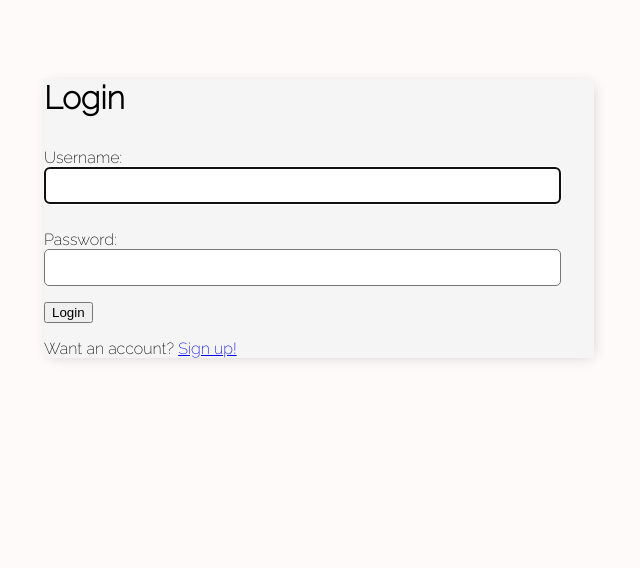
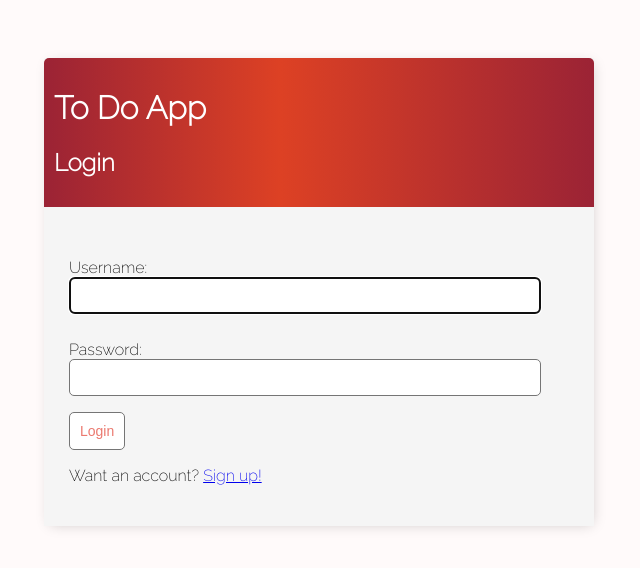
Before and after one commit to RobinGunarathna/todo-app, a Django app: page /login/ in a window 1280 px wide. Shown: the top 568 px of the page, without its empty margins (321-961 px from the left). Run offline with Django 3.2, Linux system fonts and the light colour scheme.

Commit message:
added a h1 to login.html and allmost done styling register.html

```diff
--- a/todo_base/templates/todo_base/login.html
+++ b/todo_base/templates/todo_base/login.html
@@ -1,10 +1,15 @@
 {% extends 'todo_base/main.html' %}
 {% block content %}
-<h1>Login</h1>
+<div class="header-bar-two">
+    <h1>To Do App</h1>
+    <h2>Login</h2>
+</div>
+<div class="center-form">
     <form method="POST">
         {% csrf_token %}
         {{form.as_p}}
-    <input type="submit" value="Login">
+        <input class="button" type="submit" value="Login">
     </form>
     <p>Want an account? <a href="{% url 'register' %}">Sign up!</a></p>
     {% endblock content %}
+</div>
--- a/todo_base/templates/todo_base/register.html
+++ b/todo_base/templates/todo_base/register.html
@@ -1,10 +1,14 @@
 {% extends 'todo_base/main.html' %}
 {% block content %}
+<div class="header-bar-two">
     <h1>Sign up!</h1>
+</div>
+<div class="center-form">
     <form method="POST">
         {% csrf_token %}
         {{form.as_p}}
-    <input type="submit" value="Register">
+        <input class="button" type="submit" value="Register">
     </form>
     <p> already have an account? <a href="{% url 'login' %}">Login!</a></p>
     {% endblock content %}
+</div>
```
Lines whose indentation alone changed are shown as unchanged.
